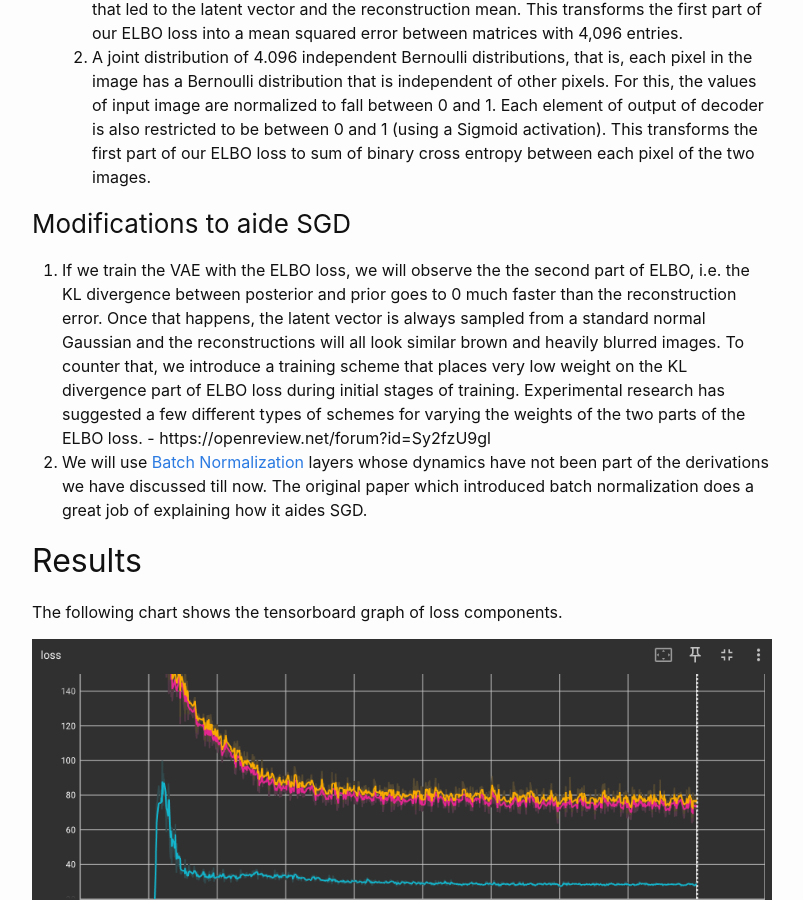
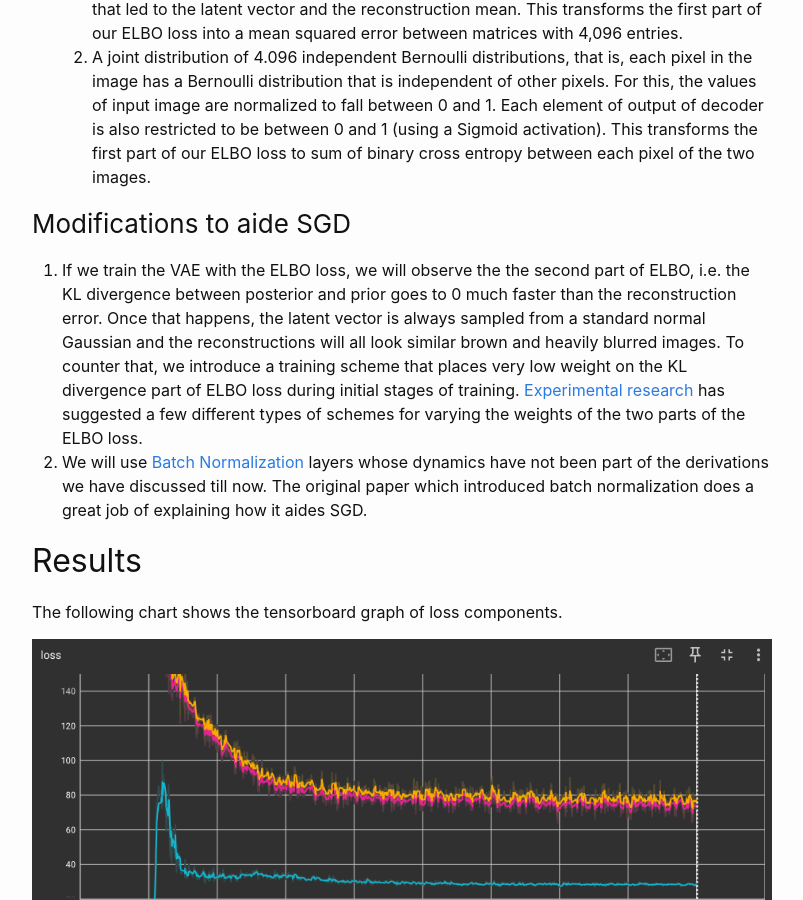
Before and after one commit to gauravtendolkar/gauravtendolkar.github.io, a Jekyll site: the page built from docs/_posts/2024-06-05-3-Implementing-VAE-With_PyTorch.markdown, in a window 1280 px wide and 900 px high, scrolled down 7188 px. Shown: the whole window, without its empty margins (238-1041 px from the left). Built offline with Jekyll 4.4.1, drawn with Linux system fonts in a browser that asks for light colours; formulas are drawn with MathJax 3.

Commit message:
deep generative series

```diff
--- a/docs/_posts/2024-06-05-3-Implementing-VAE-With_PyTorch.markdown
+++ b/docs/_posts/2024-06-05-3-Implementing-VAE-With_PyTorch.markdown
@@ -270,7 +270,7 @@ We will introduce a few more modifications that will help train the VAE with SGD
 
 ### Modifications to aide SGD
 
-1. If we train the VAE with the ELBO loss, we will observe the the second part of ELBO, i.e. the KL divergence between posterior and prior goes to 0 much faster than the reconstruction error. Once that happens, the latent vector is always sampled from a standard normal Gaussian and the reconstructions will all look similar brown and heavily blurred images. To counter that, we introduce a training scheme that places very low weight on the KL divergence part of ELBO loss during initial stages of training. Experimental research has suggested a few different types of schemes for varying the weights of the two parts of the ELBO loss. - https://openreview.net/forum?id=Sy2fzU9gl
+1. If we train the VAE with the ELBO loss, we will observe the the second part of ELBO, i.e. the KL divergence between posterior and prior goes to 0 much faster than the reconstruction error. Once that happens, the latent vector is always sampled from a standard normal Gaussian and the reconstructions will all look similar brown and heavily blurred images. To counter that, we introduce a training scheme that places very low weight on the KL divergence part of ELBO loss during initial stages of training. [Experimental research](https://openreview.net/forum?id=Sy2fzU9gl) has suggested a few different types of schemes for varying the weights of the two parts of the ELBO loss.
 2. We will use [Batch Normalization](http://proceedings.mlr.press/v37/ioffe15.html) layers whose dynamics have not been part of the derivations we have discussed till now. The original paper which introduced batch normalization does a great job of explaining how it aides SGD.
 
 ## Results
```
